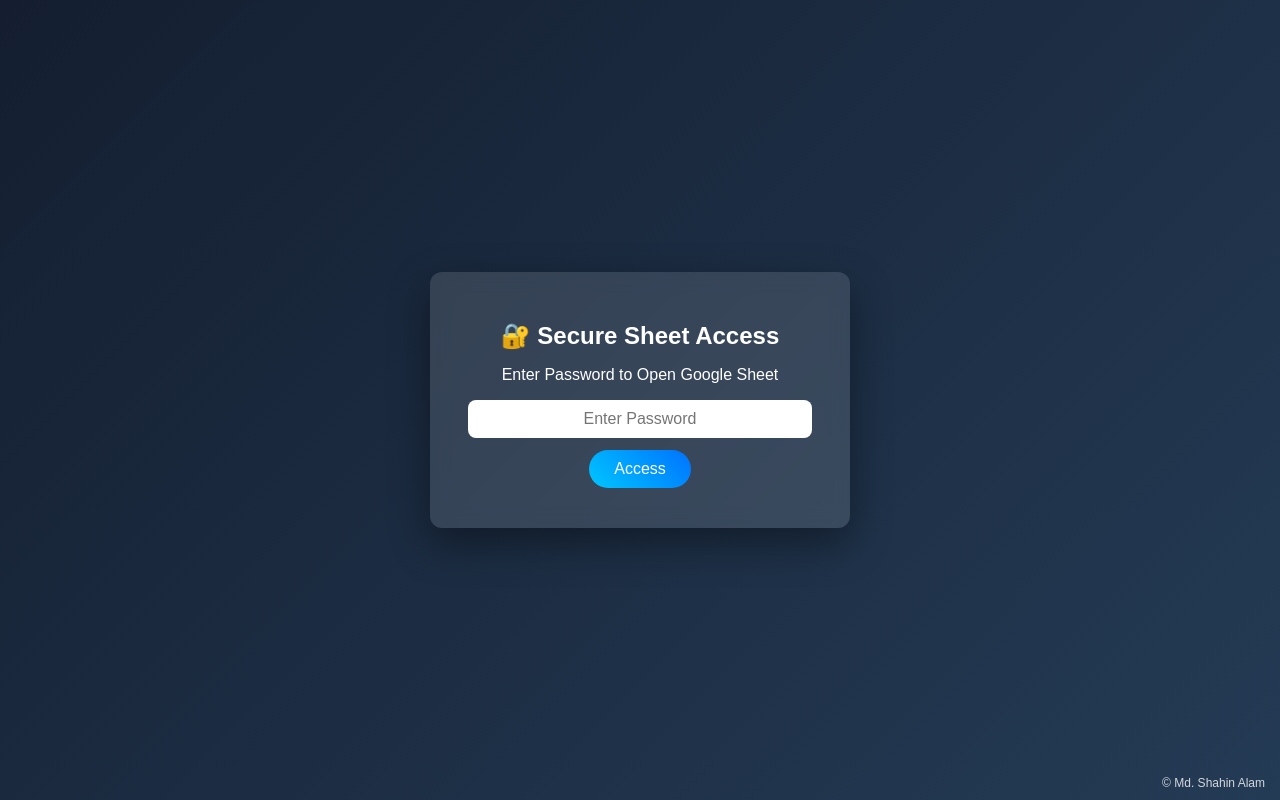
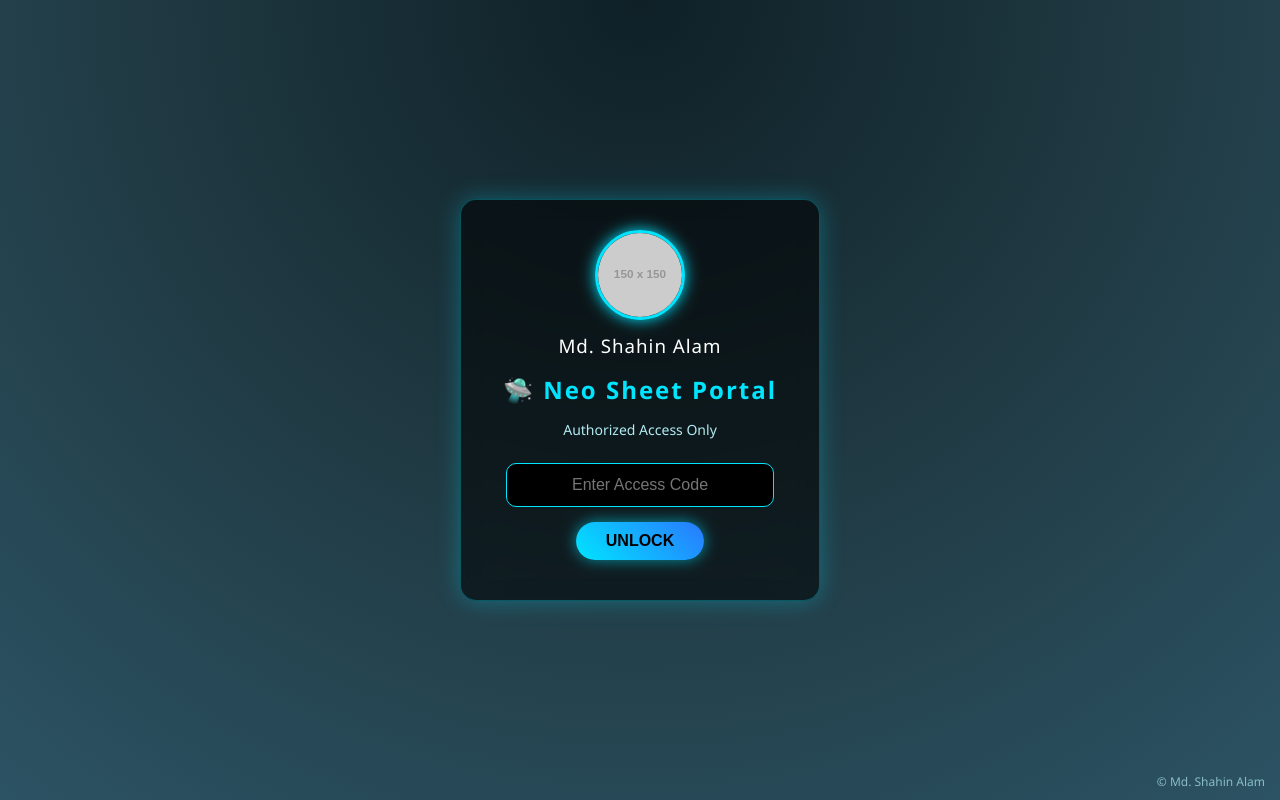
Before and after one commit to mdshahinalam1414/1st-Project, a plain HTML site: page index.html in a window 1280 px wide. Drawn offline with Linux system fonts and the light colour scheme; placeholder pictures from the web are drawn by us.

Commit message:
Update index.html

```diff
--- a/index.html
+++ b/index.html
@@ -2,57 +2,96 @@
 <html lang="en">
 <head>
 <meta charset="UTF-8">
-<title>Secure Sheet Access</title>
+<title>Neo Sheet Portal</title>
 
 <style>
+    * {
+        box-sizing: border-box;
+    }
+
     body {
         margin: 0;
-        font-family: Arial, sans-serif;
-        background: linear-gradient(135deg, #141e30, #243b55);
+        font-family: 'Segoe UI', sans-serif;
+        background: radial-gradient(circle at top, #0f2027, #203a43, #2c5364);
         height: 100vh;
         display: flex;
         justify-content: center;
         align-items: center;
-        color: #fff;
+        color: #00e5ff;
+        overflow: hidden;
     }
 
-    .box {
-        background: rgba(255,255,255,0.12);
-        backdrop-filter: blur(10px);
+    .panel {
+        background: rgba(0, 0, 0, 0.55);
+        border: 1px solid rgba(0, 229, 255, 0.3);
+        box-shadow: 0 0 25px rgba(0,229,255,0.3);
         padding: 30px;
         width: 360px;
-        border-radius: 12px;
+        border-radius: 16px;
         text-align: center;
-        box-shadow: 0 15px 40px rgba(0,0,0,0.4);
+        backdrop-filter: blur(10px);
+    }
+
+    .profile {
+        margin-bottom: 15px;
+    }
+
+    .profile img {
+        width: 90px;
+        height: 90px;
+        border-radius: 50%;
+        border: 3px solid #00e5ff;
+        object-fit: cover;
+        box-shadow: 0 0 15px #00e5ff;
+    }
+
+    .profile h3 {
+        margin: 8px 0 0;
+        font-weight: normal;
+        color: #ffffff;
+        letter-spacing: 1px;
     }
 
     h2 {
-        margin-bottom: 15px;
+        margin: 15px 0 10px;
+        color: #00e5ff;
+        letter-spacing: 2px;
+    }
+
+    p {
+        font-size: 14px;
+        color: #b2ebf2;
     }
 
     input {
         width: 90%;
-        padding: 10px;
+        padding: 12px;
+        margin-top: 10px;
         font-size: 16px;
-        border-radius: 8px;
+        border-radius: 10px;
         border: none;
         outline: none;
         text-align: center;
+        background: #000;
+        color: #00e5ff;
+        border: 1px solid #00e5ff;
     }
 
     button {
-        margin-top: 12px;
-        padding: 10px 25px;
+        margin-top: 15px;
+        padding: 10px 30px;
         font-size: 16px;
+        border-radius: 25px;
         border: none;
-        border-radius: 20px;
         cursor: pointer;
-        background: linear-gradient(45deg, #00c6ff, #0072ff);
-        color: #fff;
+        background: linear-gradient(45deg, #00e5ff, #2979ff);
+        color: #000;
+        font-weight: bold;
+        box-shadow: 0 0 15px rgba(0,229,255,0.6);
     }
 
     button:hover {
-        opacity: 0.9;
+        transform: scale(1.05);
     }
 
     .error {
@@ -66,20 +105,30 @@
         bottom: 10px;
         right: 15px;
         font-size: 12px;
-        opacity: 0.8;
+        opacity: 0.7;
+        color: #b2ebf2;
     }
 </style>
 </head>
 
 <body>
 
-<div class="box">
-    <h2>🔐 Secure Sheet Access</h2>
-    <p>Enter Password to Open Google Sheet</p>
+<div class="panel">
 
-    <input type="password" id="password" placeholder="Enter Password">
+    <!-- Profile Section -->
+    <div class="profile">
+        <!-- 🔴 এখানে তোমার ছবির link বসাবে -->
+        <img src="https://via.placeholder.com/150" alt="Profile Photo">
+        <h3>Md. Shahin Alam</h3>
+    </div>
+
+    <!-- Changed Title -->
+    <h2>🛸 Neo Sheet Portal</h2>
+    <p>Authorized Access Only</p>
+
+    <input type="password" id="password" placeholder="Enter Access Code">
     <br>
-    <button onclick="checkPassword()">Access</button>
+    <button onclick="unlock()">UNLOCK</button>
 
     <div class="error" id="error"></div>
 </div>
@@ -87,20 +136,20 @@
 <div class="credit">© Md. Shahin Alam</div>
 
 <script>
-    // 🔑 এখানে password সেট করো
-    const correctPassword = "ST0104";
+    // 🔑 Password
+    const correctPassword = "12345";
 
-    // 📄 এখানে তোমার Google Sheet link বসাও
-    const sheetURL = "https://docs.google.com/spreadsheets/d/1GIfVoJgpXnVFjAgXPCikuCXeLNSDHjerFtDjfX6gGHY/edit?usp=sharing";
+    // 📄 Google Sheet link
+    const sheetURL = "https://docs.google.com/spreadsheets/d/XXXXXXXXXXXX";
 
-    function checkPassword() {
+    function unlock() {
         const pass = document.getElementById("password").value;
         const error = document.getElementById("error");
 
         if (pass === correctPassword) {
             window.location.href = sheetURL;
         } else {
-            error.innerText = "❌ Wrong Password";
+            error.innerText = "⚠️ Access Denied";
         }
     }
 </script>
```
